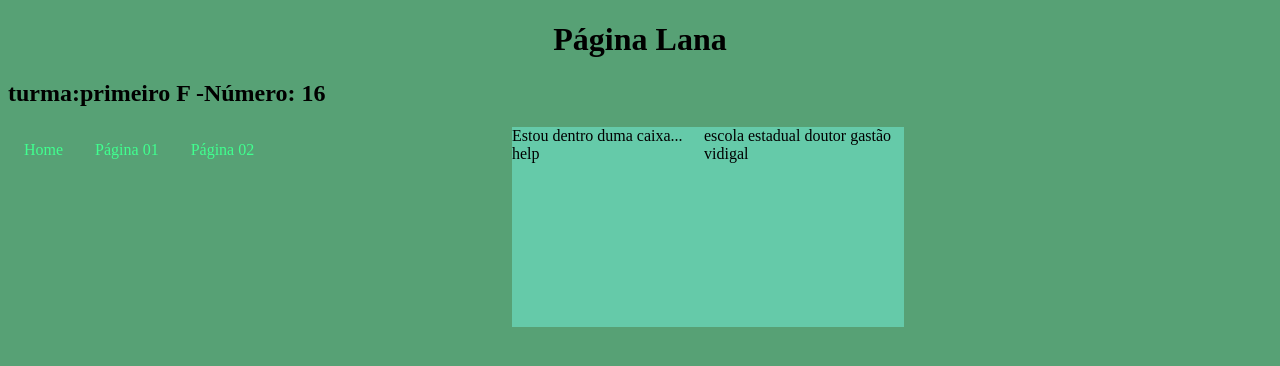
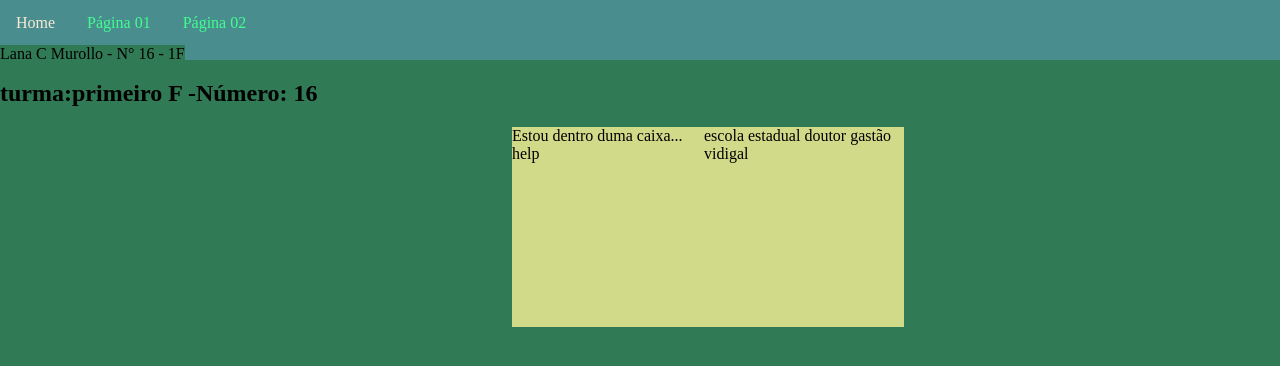
Before and after one commit to laranjaatomica/primeirof_2t, a plain HTML site: page index.html in a window 1280 px wide. Drawn offline with Linux system fonts and the light colour scheme.

Commit message:
Add files via upload

```diff
--- a/estilo.css
+++ b/estilo.css
@@ -1,12 +1,15 @@
 body{
-  background: #57a175;
+  background:  #307a55;
+  margin: 0;
+  padding: 0;
+
 }
 h1 {
   text-align: center;
 }
 .caixa1 {
   position:absolute;
-  background:  rgb(101, 202, 169);
+  background:  rgb(209, 218, 136);
   width: 200px;
   height: 200px;
   color:  black;
@@ -14,7 +17,7 @@ h1 {
 }
 .caixa2 {
   position: absolute;
-  background: rgb(101, 202, 169);
+  background: rgb(209, 218, 136);
   width: 200px;
   height: 200px;
   color: black;
@@ -24,7 +27,7 @@ h1 {
   position: absolute;
   width: 100%;
   height: 60px;
-  background-color: cadetblue;
+  background-color: rgb(74, 141, 143);
   top: 0;
   left: 0;
 }
@@ -48,13 +51,13 @@ li a:hover {
   color: antiquewhite;
 }
 #image {
-  width: 50%;
+  width: 35%;
 
 }
 .boxImage {
   position: absolute;
-  width: 50%;
-  height: 40%;
+  width: 40%;
+  height: 30%;
   background: #40ff8f;
   top: 50px;
   left: 0;
@@ -65,3 +68,14 @@ li a:hover {
   padding: 20px;
 
 }
+.conteudo {
+  position: absolute;
+  top: 45px;
+
+}
+#rodape {
+  width: 100%;
+  height: 40px;
+  background: #307a55;
+  color: black;
+}
--- a/index.html
+++ b/index.html
@@ -13,7 +13,7 @@
       Estou dentro duma caixa...
       help
     </div>
-    <div >
+    <div class="menuPrincipal" >
       <nav>
           <ul>
               <li><a href="index.html">Home</a></li>
@@ -26,5 +26,13 @@
     <div class="caixa2">
 escola estadual doutor gastão vidigal
     </div>
+    <div class="conteudo">
+
+      <div id="rodape">
+        Lana C Murollo - N° 16 -  1F
+
+      </div>
+
+    </div>
   </body>
 </html>
```
